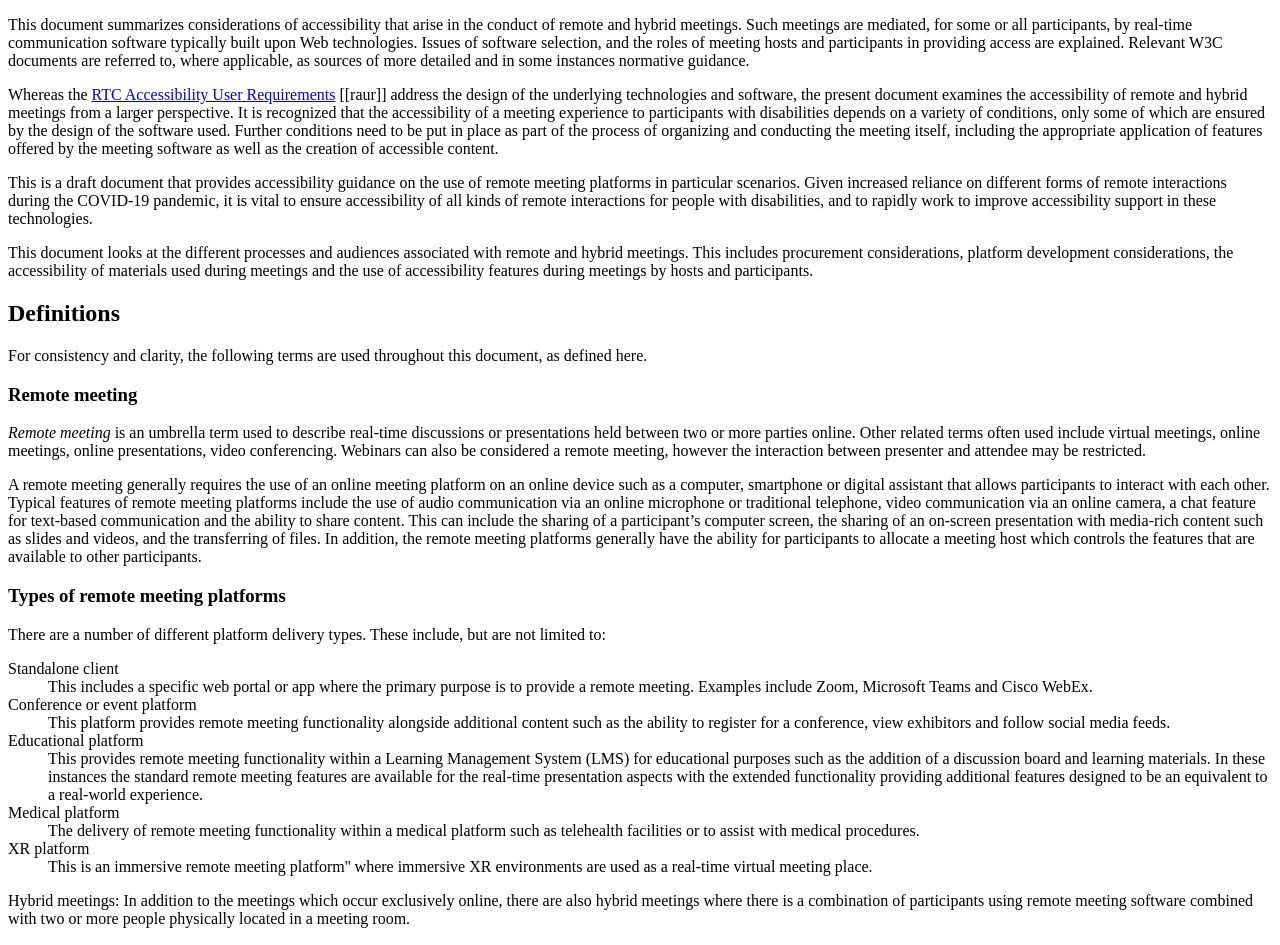
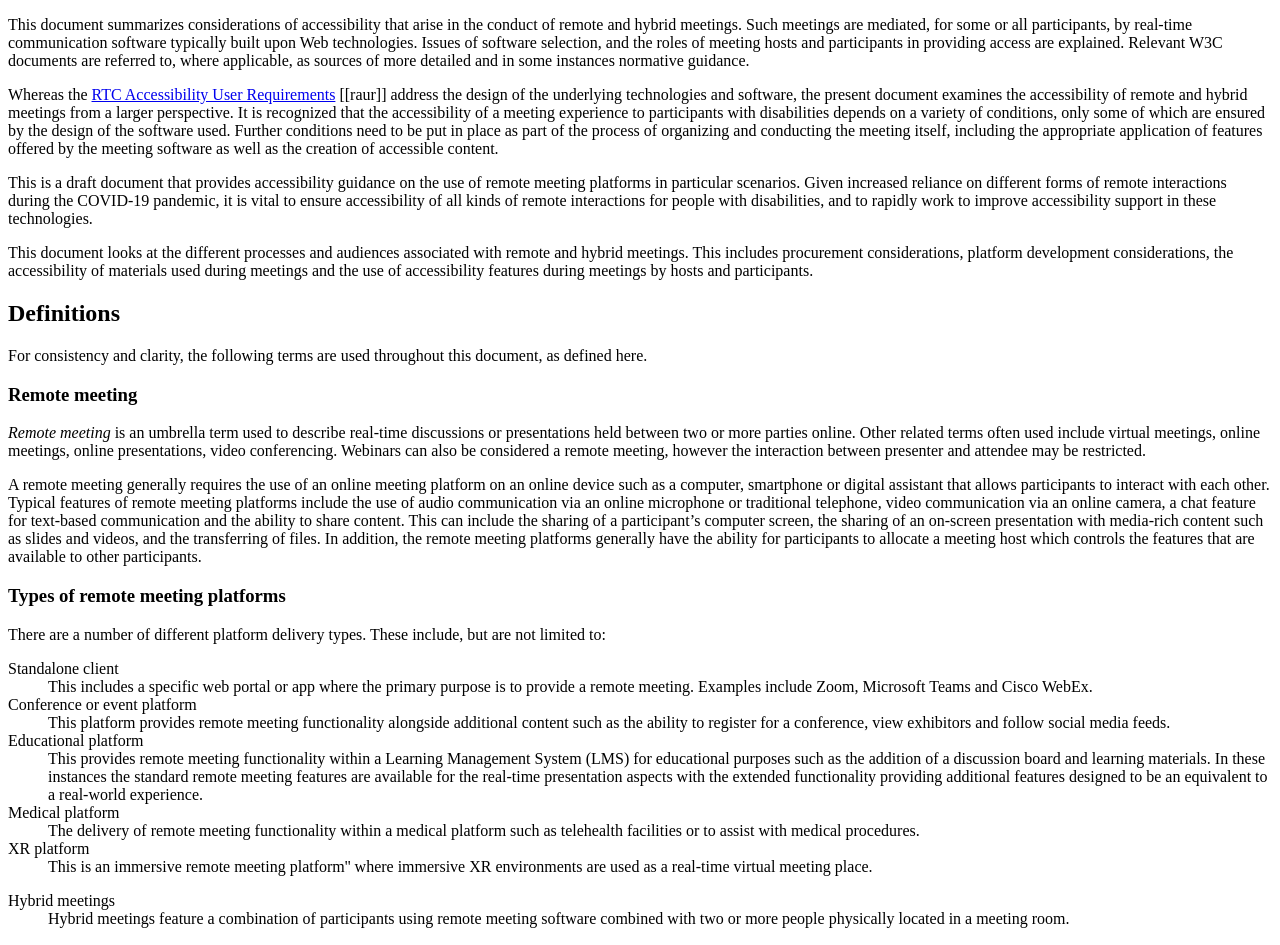
Before and after one commit to w3c/remote-meetings, a plain HTML site: page index.html in a window 1280 px wide. Shown: the top 945 px of the page. Drawn offline with Linux system fonts and the light colour scheme; a script that the page names is missing.

Commit message:
Issue#287Hybrid_Meetings_Definition

```diff
--- a/index.html
+++ b/index.html
@@ -34,7 +34,7 @@
 <dt>Medical platform</dt> <dd>The delivery of remote meeting functionality within a medical platform such as telehealth facilities or to assist with medical procedures.</dd>
 <dt>XR platform</dt> <dd>This is an immersive remote meeting platform'' where immersive XR environments are used as a real-time virtual meeting place.</dd>
 </dl>
-<p>Hybrid meetings: In addition to the meetings which occur exclusively online, there are also hybrid meetings where there is a combination of participants using remote meeting software combined with two or more people physically located in a meeting room.</p>
+<p><dt>Hybrid meetings</dt><dd>Hybrid meetings feature a combination of participants using remote meeting software combined with two or more people physically located in a meeting room.</dd></p>
 </section>
 </section>
 <section>
```
